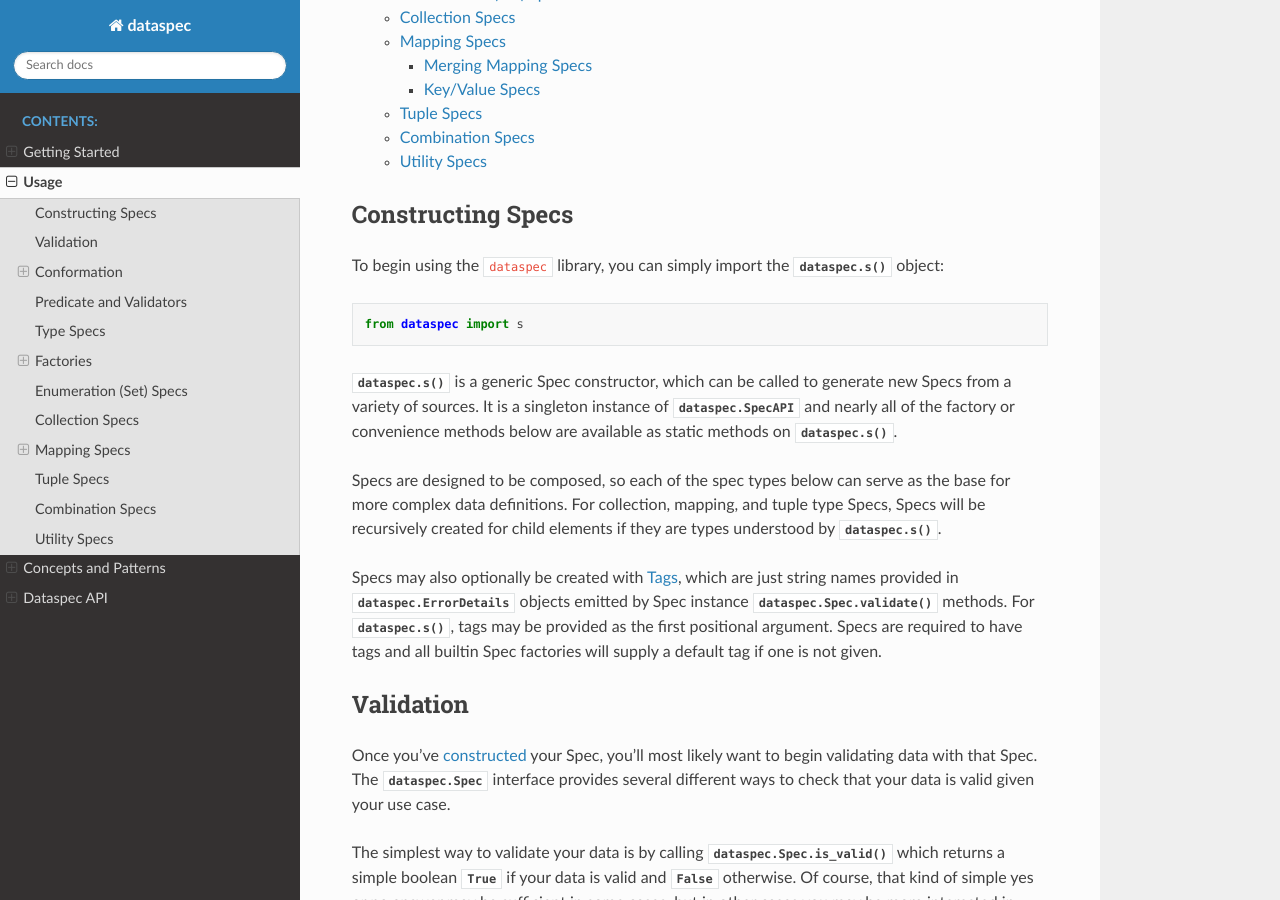
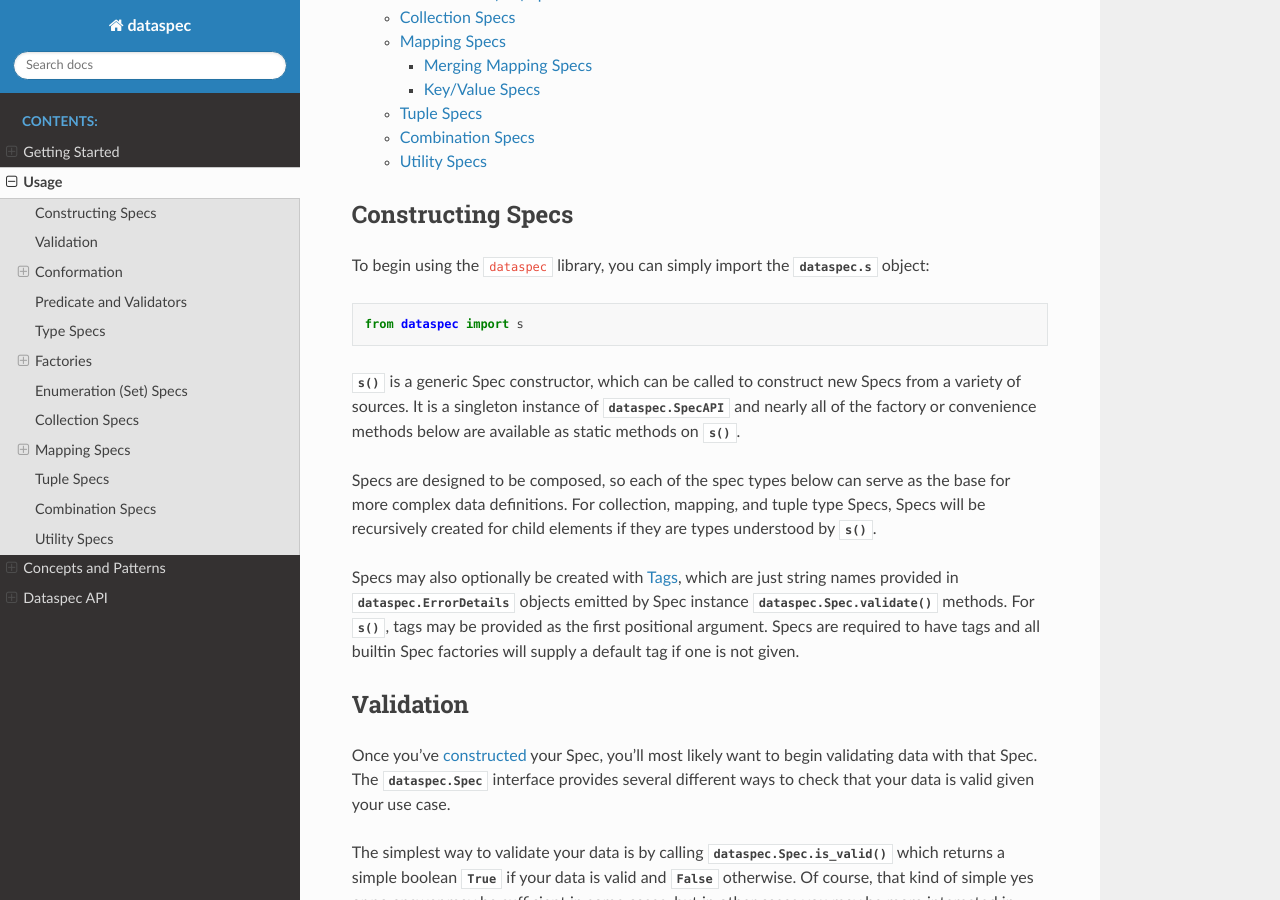
Before and after one commit to coverahealth/dataspec, a Sphinx documentation site: the page built from docs/usage.rst, in a window 1280 px wide and 900 px high, scrolled down 550 px. Built offline with Sphinx 7.4.7 and the Read the Docs theme 2.0.0, drawn with Linux system fonts in a browser that asks for light colours; some of the changed text lies outside the part shown.

Commit message:
Only include user-defined (or default) tags in ErrorDetails.via (#81)
Before this commit, Spec factories would convert all of their individual `ValidatorFn`s into `ValidatorSpecs` and compose the Specs together. This meant that each failing `ValidatorFn` in a factory-created Spec would append its own child tags into the `ErrorDetails.via` if a value violated that specific sub-Spec. Originally, I thought this may be useful to know which particular factory check failed ("this value didn't meet the regex!"), but after working through several different implementations we found that it was too difficult to determine just which Spec failed since the actual failing Spec from the perspective of the developer using `dataspec` is the one they tagged.

This change converts `ValidatorSpec.from_validators` to a classmethod that simply composes multiple `ValidatorFn`s, rather than composing them into `ValidatorSpecs` and then wrapping that.

The only place this created a slight challenge was with the `s.str(...)` formatting code, which was actually relying on the fact that it could send a `ValidatorSpec` directly (to allow for a conformation stage). I think I managed to work around this though by just composing the conformer directly in the `s.str(...)` if using a conforming format.

I've also converted all `Optional[Tag]` parameters to just `Tag` and supplied the default value directly in the signature to surface factory tags to users directly (in addition to adding the tag to the docstring for the parameter). My hope is this will make it clearer to users exactly what tags will be provided if they do not give one.

All of the composing-type factories (`s.all`, `s.any`, `s.blankable`, `s.default`, `s.merge`, and `s.nilable`) have proper validation that they are receiving only one spec/spec-coercible value. Additionally, `s.blankable` and `s.nilable` should now emit slightly more useful tags in `ErrorDetails.via` since the failure to validate the `None`/`""` value should match the `nilable`/`blankable` tag, whereas the failure of the inner Spec should match that tag.

```diff
--- a/docs/api.rst
+++ b/docs/api.rst
@@ -82,4 +82,4 @@
 ---------
 
 .. automodule:: dataspec
-   :members: pred_to_validator, register_str_format, register_str_format_spec, tag_maybe
+   :members: pred_to_validator, register_str_format, tag_maybe
--- a/docs/usage.rst
+++ b/docs/usage.rst
@@ -11,26 +11,26 @@
 Constructing Specs
 ------------------
 
-To begin using the ``dataspec`` library, you can simply import the :py:func:`dataspec.s`
+To begin using the ``dataspec`` library, you can simply import the :py:obj:`dataspec.s`
 object:
 
 .. code-block:: python
 
    from dataspec import s
 
-:py:func:`dataspec.s` is a generic Spec constructor, which can be called to generate
-new Specs from a variety of sources. It is a singleton instance of
+:py:func:`s() <dataspec.s>` is a generic Spec constructor, which can be called to
+construct new Specs from a variety of sources. It is a singleton instance of
 :py:class:`dataspec.SpecAPI` and nearly all of the factory or convenience methods
-below are available as static methods on :py:func:`dataspec.s`.
+below are available as static methods on :py:func:`s() <dataspec.s>`.
 
 Specs are designed to be composed, so each of the spec types below can serve as the
 base for more complex data definitions. For collection, mapping, and tuple type Specs,
 Specs will be recursively created for child elements if they are types understood
-by :py:func:`dataspec.s`.
+by :py:func:`s() <dataspec.s>`.
 
 Specs may also optionally be created with :ref:`tags`, which are just string names
 provided in :py:class:`dataspec.ErrorDetails` objects emitted by Spec instance
-:py:meth:`dataspec.Spec.validate` methods. For :py:func:`dataspec.s`, tags may be
+:py:meth:`dataspec.Spec.validate` methods. For :py:func:`s() <dataspec.s>`, tags may be
 provided as the first positional argument. Specs are required to have tags and all
 builtin Spec factories will supply a default tag if one is not given.
 
@@ -85,13 +85,14 @@
 
 Every Spec value comes with a default conformer. For most Specs, that conformer simply
 returns the value it was passed, though a few builtin Specs do provide a richer,
-canonicalized version of the input data. For example, :py:meth:`dataspec.SpecAPI.date`
-conforms a date (possibly from a ``strptime`` format string) into a ``date`` object.
-Note that **none** of the builtin Spec conformers ever modify the data they are passed.
-``dataspec`` conformers always create new data structures and return the conformed
-values. Custom conformers can modify their data in-flight, but that is not recommended
-since it will be harder reason about failures (in particular, if a mutating conformer
-appeared in the middle of ``s.all(...)`` Spec and a later Spec produced an error).
+canonicalized version of the input data. For example,
+:py:meth:`s.date() <dataspec.SpecAPI.date>` conforms a date (possibly from a
+``strptime`` format string) into a ``date`` object. Note that **none** of the builtin
+Spec conformers ever modify the data they are passed. ``dataspec`` conformers always
+create new data structures and return the conformed values. Custom conformers can
+modify their data in-flight, but that is not recommended since it will be harder reason
+about failures (in particular, if a mutating conformer appeared in the middle of
+``s.all(...)`` Spec and a later Spec produced an error).
 
 Most common Spec workflows will involve validating that your data is, in fact, valid
 using :py:meth:`dataspec.Spec.is_valid` or :py:meth:`dataspec.Spec.validate` for richer
@@ -106,7 +107,7 @@
 When you create Specs, you can always provide a conformer using the ``conformer``
 keyword argument. This function will be called any time you call
 :py:meth:`dataspec.Spec.conform` on your Spec or any Spec your Spec is a part of. The
-``conformer`` keyword argument for :py:func:`dataspec.s` and other builtin factories
+``conformer`` keyword argument for :py:func:`s() <dataspec.s>` and other builtin factories
 will always apply your conformer as by :py:meth:`dataspec.Spec.compose_conformer` ,
 rather than replacing the default conformer. To have your conformer *completely*
 replace the default conformer (if one is provided), you can use the
@@ -118,8 +119,8 @@
 ------------------------
 
 You can define a spec using any simple predicate you may have by passing the predicate
-directly to the ``s`` function, since not every valid state of your data can be specified
-using existing specs.
+directly to the :py:func:`s() <dataspec.s>` function, since not every valid state of
+your data can be specified using existing specs.
 
 .. code-block:: python
 
@@ -169,7 +170,7 @@
 ----------
 
 You can define a Spec that validates input values are instances of specific class types
-by simply passing a Python type directly to the ``s`` constructor:
+by simply passing a Python type directly to the :py:func:`s() <dataspec.s>` constructor:
 
 .. code-block:: python
 
@@ -187,32 +188,37 @@
 ---------
 
 The ``s`` API also includes several Spec factories for common Python types such as
-``bool``, ``bytes``, ``date``, ``datetime`` (via ``s.inst``), ``float`` (via ``s.num``),
-``int`` (via ``s.num``), ``str``, ``time``, and ``uuid``.
+:py:meth:`bool <dataspec.SpecAPI.bool>`, :py:meth:`bytes <dataspec.SpecAPI.bytes>`,
+:py:meth:`date <dataspec.SpecAPI.date>`, :py:meth:`datetime <dataspec.SpecAPI.inst>`
+(via ``s.inst()``), :py:meth:`float <dataspec.SpecAPI.num>` (via ``s.num()``),
+:py:meth:`int <dataspec.SpecAPI.num>` (via ``s.num()``),
+:py:meth:`str <dataspec.SpecAPI.str>`, :py:meth:`time <dataspec.SpecAPI.time>`, and
+:py:meth:`uuid <dataspec.SpecAPI.uuid>`.
 
-``s`` also includes several pre-built Specs for basic types which are useful if you
-only want to verify that a value is of a specific type. All the pre-built Specs
-are supplied as `s.is_{type}` on ``s``.
+:py:func:`s <dataspec.s>` also includes several pre-built Specs for basic types which
+are useful if you only want to verify that a value is of a specific type. All the
+pre-built Specs are supplied as `s.is_{type}` on ``s``. You can generate a more generic
+type-checking spec using :ref:`type_specs`.
 
 .. _string_specs:
 
 String Specs
 ^^^^^^^^^^^^
 
-You can create a spec which validates strings with :py:meth:`dataspec.SpecAPI.str`.
-Common string validations can be specified as keyword arguments, such as the min/max
-length or a matching regex. If you are only interested in validating that a value is
-a string without any further validations, spec features the predefined spec
-``s.is_str`` (note no function call required).
+You can create a spec which validates strings with
+:py:meth:`s.str() <dataspec.SpecAPI.str>`. Common string validations can be specified
+as keyword arguments, such as the min/max length or a matching regex. If you are only
+interested in validating that a value is a string without any further validations, spec
+features the predefined spec ``s.is_str`` (note no function call required).
 
 .. _numeric_specs:
 
 Numeric Specs
 ^^^^^^^^^^^^^
 
-Likewise, numeric specs can be created using :py:meth:`dataspec.SpecAPI.num` , with
-several builtin validations available as keyword arguments such as min/max value and
-narrowing down the specific numeric types. If you are only interested in validating
+Likewise, numeric specs can be created using :py:meth:`s.num() <dataspec.SpecAPI.num>`,
+with several builtin validations available as keyword arguments such as min/max value
+and narrowing down the specific numeric types. If you are only interested in validating
 that a value is numeric, you can use the builtin ``s.is_num`` or ``s.is_int`` or
 ``s.is_float`` specs.
 
@@ -223,7 +229,8 @@
 
 In a previous section, we used a simple predicate to check that a UUID was a certain
 version of an RFC 4122 variant UUID. However, ``dataspec`` includes the builtin UUID
-spec factory :py:meth:`dataspec.SpecAPI.uuid` which can simplify the logic here:
+spec factory :py:meth:`s.uuid() <dataspec.SpecAPI.uuid>` which can simplify the logic
+here:
 
 .. code-block:: python
 
@@ -259,7 +266,8 @@
 .. note::
 
    ``dataspec`` supports specs for arbitrary date strings if you have
-   ``python-dateutil`` installed. See :py:meth:`dataspec.SpecAPI.inst_str` for info.
+   ``python-dateutil`` installed. See
+   :py:meth:`s.inst_str() <dataspec.SpecAPI.inst_str>` for info.
 
 .. _phone_number_specs:
 
@@ -267,7 +275,7 @@
 ^^^^^^^^^^^^^^^^^^
 
 ``dataspec`` supports creating Specs for validating telephone numbers from strings
-using :py:meth:`dataspec.SpecAPI.phone` *if you have the*
+using :py:meth:`s.phone() <dataspec.SpecAPI.phone>` *if you have the*
 `phonenumbers <https://github.com/daviddrysdale/python-phonenumbers>`_ *library
 installed*. Telephone number Specs can validate that a telephone number is merely
 formatted correctly or they can validate that a telephone number is both possible
@@ -286,7 +294,8 @@
 ^^^^^^^^^^^^^^^^^^^^^^^^^^^
 
 ``dataspec`` features Spec factories for validating email addresses using
-:py:meth:`dataspec.SpecAPI.email` and URLs using :py:meth:`dataspec.SpecAPI.url`.
+:py:meth:`s.email() <dataspec.SpecAPI.email>` and URLs using
+:py:meth:`s.url() <dataspec.SpecAPI.url>`.
 
 Email addresses are validated using Python's builtin ``email.headerregistry.Address``
 class to parse email addresses into username and domain. For each of ``username`` and
@@ -308,7 +317,8 @@
 ``username`` , ``password`` , ``hostname``, and ``port``. URL Specs may optionally
 provide a Spec for the ``dict`` created by parsing the query-string (if present) for
 the URL. Specs for each of the components of a URL allow the same filters as described
-above for email addresses. For more information, see :py:meth:`dataspec.SpecAPI.url`.
+above for email addresses. For more information, see
+:py:meth:`s.url() <dataspec.SpecAPI.url>`.
 
 .. _enumeration_specs:
 
@@ -380,9 +390,9 @@
 mapping type, pass a dictionary of specs to ``s``. The keys should be the expected key
 value (most often a string) and the value should be the spec for values located in that
 key. If a mapping spec contains a key, the spec considers that key *required*. To
-specify an *optional* key in the spec, wrap the key in :py:meth:`dataspec.SpecAPI.opt`.
-Optional keys will be validated if they are present, but allow the map to exclude those
-keys without being considered invalid.
+specify an *optional* key in the spec, wrap the key in
+:py:meth:`s.opt() <dataspec.SpecAPI.opt>`. Optional keys will be validated if they are
+present, but allow the map to exclude those keys without being considered invalid.
 
 .. code-block:: python
 
@@ -408,8 +418,8 @@
 .. note::
 
    To apply the mapping Spec key as the tag of the value Spec, use
-   :py:meth:`dataspec.SpecAPI.dict_tag` to construct your mapping Spec. For more
-   precise control over the value Spec tags, prefer :py:func:`dataspec.s`.
+   :py:meth:`s.dict_tag() <dataspec.SpecAPI.dict_tag>` to construct your mapping Spec.
+   For more precise control over the value Spec tags, prefer :py:func:`s() <dataspec.s>`.
 
 Mapping specs conform input dictionaries by applying each field's conformer(s) to
 the fields of the input map to return a new dictionary. As a consequence, the value
@@ -429,9 +439,10 @@
 Specs composed of mapping Specs with disjoint or only partially intersecting key sets
 will end up producing unexpected results. Recall mapping Specs have a default conformer
 which drops keys not declared in the input Spec, so the chained conformation of
-:py:meth:`dataspec.SpecAPI.all` will drop keys potentially expected by later Specs.
+:py:meth:`s.all() <dataspec.SpecAPI.all>` will drop keys potentially expected by later
+Specs.
 
-To merge mapping Specs, use :py:meth:`dataspec.SpecAPI.merge` instead.
+To merge mapping Specs, use :py:meth:`s.merge() <dataspec.SpecAPI.merge>` instead.
 
 .. code-block:: python
 
@@ -464,7 +475,7 @@
 Mapping Specs are useful for heterogeneous associative data structures for which the
 keys are known *a priori*. However, you may often wish to validate a homogeneous
 mapping with unknown keys. For such cases, you can turn to
-:py:meth:`dataspec.SpecAPI.kv`.
+:py:meth:`s.kv() <dataspec.SpecAPI.kv>`.
 
 .. code-block:: python
 
@@ -516,7 +527,8 @@
 In most of the previous examples, we used basic builtin Specs. However, real world data
 often more nuanced specifications for data. Fortunately, Specs were designed to be
 composed. In particular, Specs can be composed using standard boolean logic. To specify
-an ``or`` spec, you can use :py:meth:`dataspec.SpecAPI.any` with any ``n`` specs.
+an ``or`` spec, you can use :py:meth:`s.any() <dataspec.SpecAPI.any>` with any ``n``
+specs.
 
 .. code-block:: python
 
@@ -525,8 +537,8 @@
    spec.is_valid("")            # True
    spec.is_valid("3837273723")  # False
 
-Similarly, to specify an ``and`` spec, you can use :py:meth:`dataspec.SpecAPI.all` with
-any ``n`` specs:
+Similarly, to specify an ``and`` spec, you can use
+:py:meth:`s.all() <dataspec.SpecAPI.all>` with any ``n`` specs:
 
 .. code-block:: python
 
@@ -547,11 +559,11 @@
 
 .. warning::
 
-   Using a :py:meth:`dataspec.SpecAPI.all` Spec to combine mapping Specs for maps with
-   disjoint or only partially intersecting keys will result in maps losing keys during
-   conformation and failing validation in later Specs.
-   Use :py:meth:`dataspec.SpecAPI.merge` to combine mapping Specs. Read more in
-   :ref:`merging_mapping_specs`.
+   Using a :py:meth:`s.all() <dataspec.SpecAPI.all>` Spec to combine mapping Specs for
+   maps with disjoint or only partially intersecting keys will result in maps losing
+   keys during conformation and failing validation in later Specs.
+   Use :py:meth:`s.merge() <dataspec.SpecAPI.merge>` to combine mapping Specs. Read
+   more in :ref:`merging_mapping_specs`.
 
 .. _utility_specs:
 
@@ -562,9 +574,9 @@
 blank or ``None``. We *could* handle these cases with :ref:`combination_specs`, but
 since they occur so commonly, ``dataspec`` features a couple of utility Specs for
 quickly defining these cases. For cases where ``None`` is a valid value, you can wrap
-your Spec with :py:meth:`dataspec.SpecAPI.nilable`. If you are dealing with strings and
-need to allow a blank value (as is often the case when handling CSVs), you can wrap
-your Spec with :py:meth:`dataspec.SpecAPI.blankable`.
+your Spec with :py:meth:`s.nilable() <dataspec.SpecAPI.nilable>`. If you are dealing
+with strings and need to allow a blank value (as is often the case when handling CSVs),
+you can wrap your Spec with :py:meth:`s.blankable <dataspec.SpecAPI.blankable>`.
 
 .. code-block:: python
 
@@ -583,8 +595,8 @@
 In certain cases, you may be willing to accept invalid data and overwrite it with a
 default value during conformation. For such cases, you can specify a default value
 whenever the input value does not pass validation for another spec using
-:py:meth:`dataspec.SpecAPI.default`. The value supplied to the ``default`` keyword
-argument will be provided by the conformer if the inner Spec does not validate.
+:py:meth:`s.default <dataspec.SpecAPI.default>`. The value supplied to the ``default``
+keyword argument will be provided by the conformer if the inner Spec does not validate.
 
 .. code-block:: python
 
@@ -601,7 +613,7 @@
    ``s.default``.
 
 Occasionally, it may be useful to allow any value to pass validation. For these cases
-:py:meth:`dataspec.SpecAPI.every` is perfect.
+:py:meth:`s.every() <dataspec.SpecAPI.every>` is perfect.
 
 .. note::
 
--- a/src/dataspec/__init__.py
+++ b/src/dataspec/__init__.py
@@ -13,7 +13,7 @@
     pred_to_validator,
     tag_maybe,
 )
-from dataspec.factories import register_str_format, register_str_format_spec
+from dataspec.factories import register_str_format
 
 __all__ = [
     "INVALID",
@@ -29,7 +29,6 @@
     "ValidationError",
     "pred_to_validator",
     "register_str_format",
-    "register_str_format_spec",
     "s",
     "tag_maybe",
 ]
```
Also changed, not shown: other parts of docs/usage.rst (+1 -1 lines), CHANGELOG.md (+8 -0 lines), docs/concepts_and_patterns.rst (+40 -15 lines), 7 other files.
